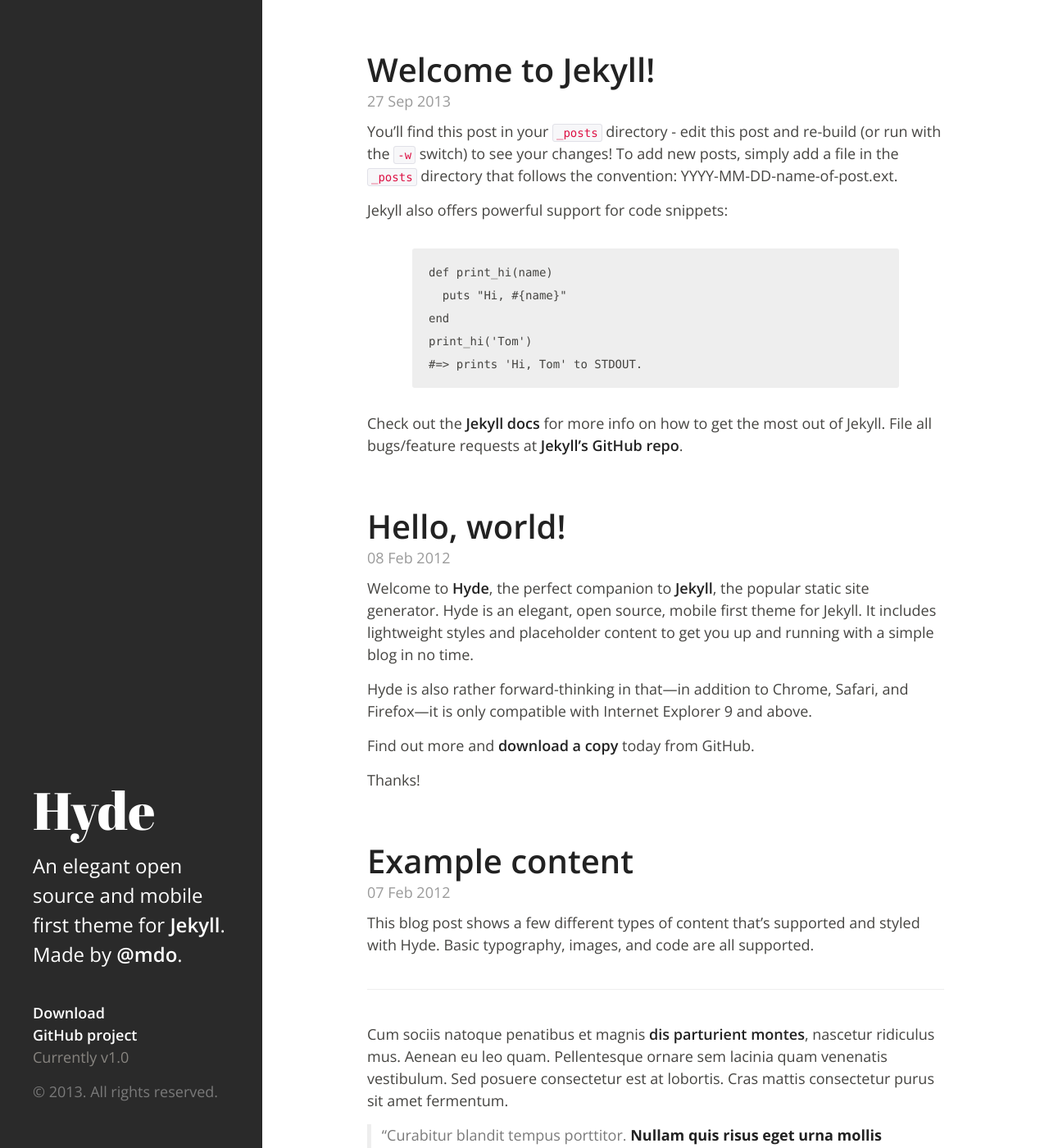
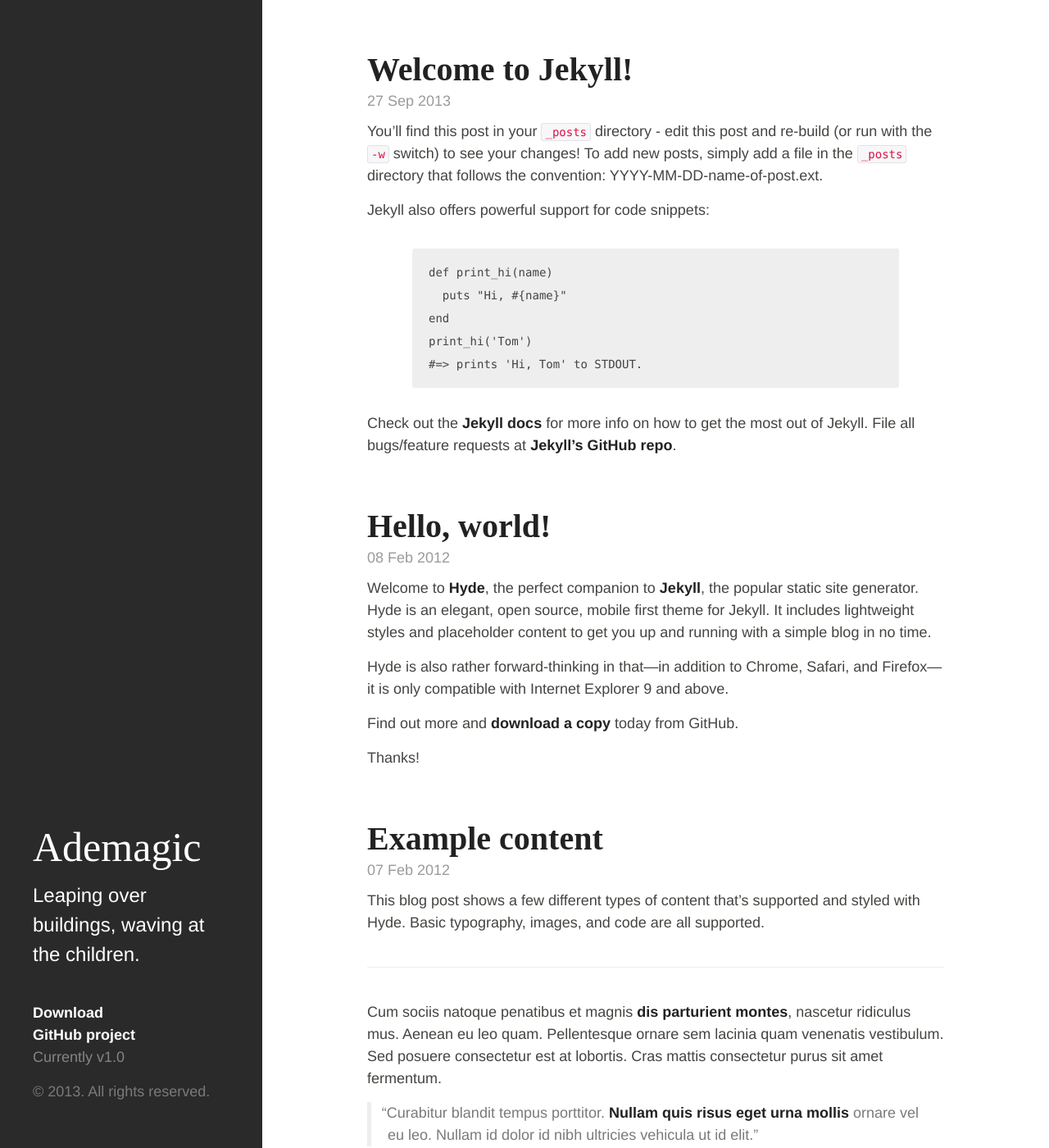
Before and after one commit to ademagic/ademagic.github.io, a Jekyll site: the page built from index.html, in a window 1280 px wide and 1400 px high. Shown: the whole window at 82% size. Built offline with Jekyll 4.4.1, drawn with Linux system fonts in a browser that asks for light colours; some web fonts are replaced; Markdown is read by kramdown in place of the engine named in the settings; the list of posts is cut into pages by our own code.

Commit message:
First round of personalisations

```diff
--- a/_layouts/default.html
+++ b/_layouts/default.html
@@ -8,12 +8,12 @@
 
     <title>
       {% if page.title %}{{ page.title }} &middot; {% endif %}
-      Hyde, a Jekyll theme
+      Miko Ademagic - Front End/UI Developer, Sydney, Australia.
     </title>
 
     <!-- CSS -->
     <link rel="stylesheet" href="/public/css/hyde.css">
-    <link rel="stylesheet" href="http://fonts.googleapis.com/css?family=Open+Sans:300,400italic,400,600,700|Abril+Fatface">
+    <link href='http://fonts.googleapis.com/css?family=Average+Sans:300,400|Headland+One' rel='stylesheet' type='text/css'>
 
     <!-- Icons -->
     <link rel="apple-touch-icon-precomposed" sizes="144x144" href="/public/touch-icon-144-precomposed.png">
@@ -26,8 +26,8 @@
 
     <header class="masthead">
       <div class="masthead-inner">
-        <h1>Hyde</h1>
-        <p class="lead">An elegant open source and mobile first theme for <a href="http://jekyllrb.com" target="_blank">Jekyll</a>. Made by <a href="https://twitter.com/mdo" target="_blank">@mdo</a>.</p>
+        <h1>Ademagic</h1>
+        <p class="lead">Leaping over buildings, waving at the children.</p>
 
         <div class="colophon">
           <ul class="colophon-links">
--- a/css/main.css
+++ b/css/main.css
@@ -14,7 +14,7 @@ html, body { height: 100%; }
 
 body {
   background-color: #FFF;
-  font: 13.34px Helvetica, Arial, sans-serif;
+  font: 16px Helvetica, Arial, sans-serif;
   font-size: small;
   text-align: center;
 }
--- a/public/css/hyde.css
+++ b/public/css/hyde.css
@@ -37,7 +37,7 @@ body {
 }
 
 body {
-  font-family: "Open Sans", Helvetica, Arial, sans-serif;
+  font-family: "Average Sans", Helvetica, Arial, sans-serif;
   font-size: 16px;
   line-height: 1.5;
   color: #454441;
@@ -45,6 +45,7 @@ body {
 }
 
 h1, h2, h3, h4, h5, h6 {
+  font-family: "Headland One";
   margin: 0 0 10px;
   font-weight: 500;
   line-height: 1.25;
@@ -192,7 +193,7 @@ a:hover {
 }
 .masthead h1 {
   margin-top: 0;
-  font-family: "Abril Fatface";
+  font-family: "Headland One";
 }
 .masthead .lead {
   font-size: 20px;
@@ -284,7 +285,7 @@ a:hover {
     font-size: 18px;
   }
   .masthead h1 {
-    font-size: 64px;
+    font-size: 50px;
   }
 
   /* Center container in available real estate */
```
Also changed, not shown: 1 other file.
